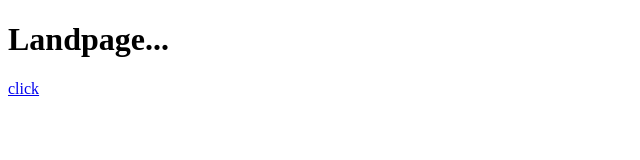
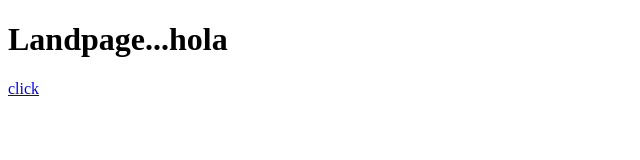
Before and after one commit to SoniaSanchezWeb/SoniaSanchezWeb-github.io, a plain HTML site: page index.html in a window 1280 px wide. Shown: the whole page, without its empty margins (0-640 px from the left). Drawn offline with Linux system fonts and the light colour scheme.

Commit message:
Update index.html

```diff
--- a/index.html
+++ b/index.html
@@ -7,7 +7,8 @@
     <title>Document</title>
 </head>
 <body>
-    <h1>Landpage...</h1>
+    <h1>Landpage...hola</h1>
+
 
         <a href="../Practica1/index.html">click</a>
 
```
